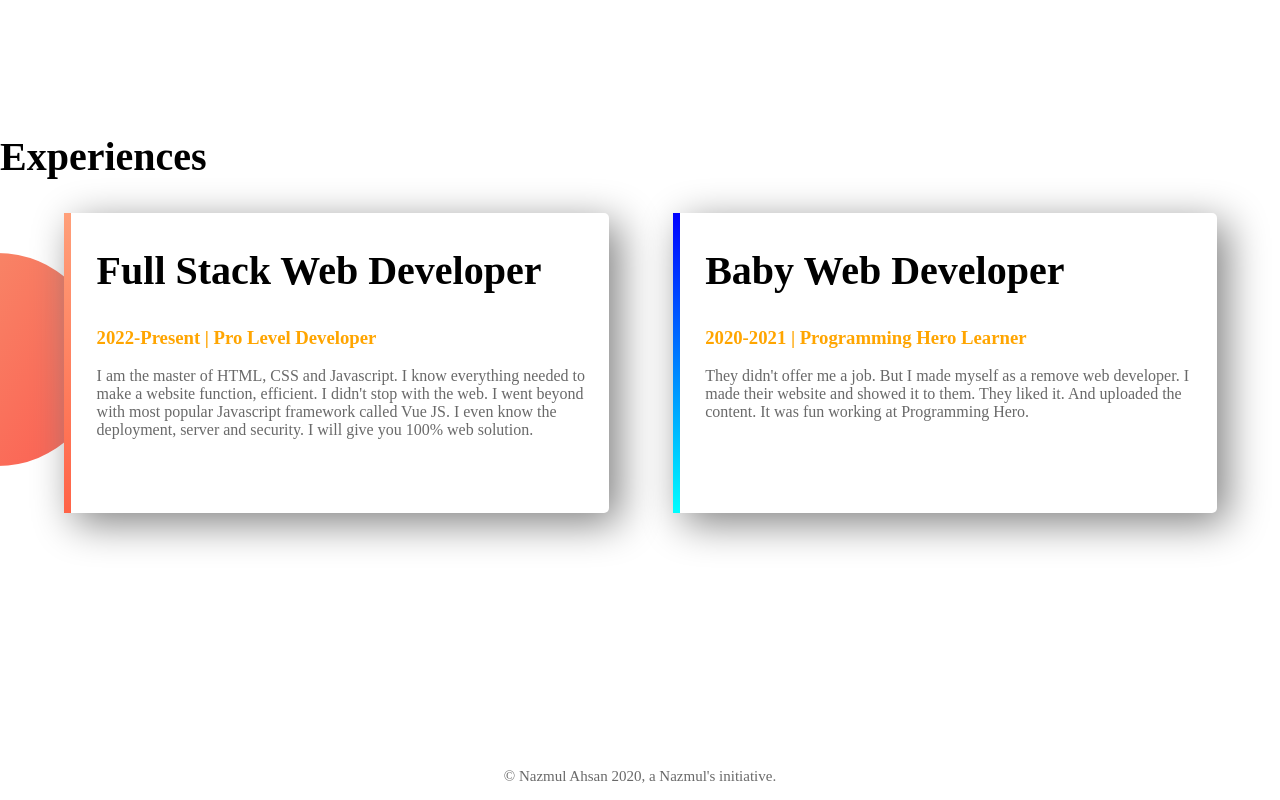
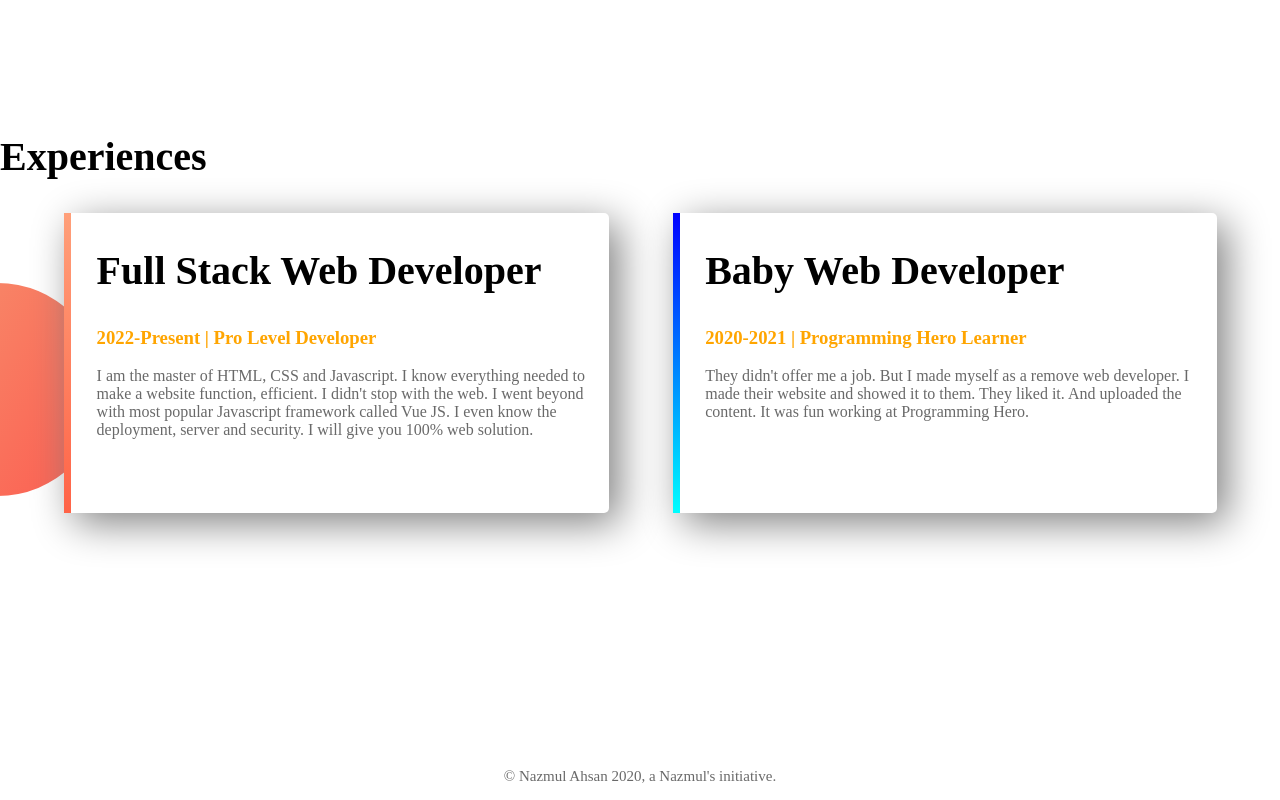
Before and after one commit to Nazmul017/web-portfolio, a plain HTML site: page Index.html in a window 1280 px wide. Shown: the part 1140-1940 px from the top of the page. Drawn offline with Linux system fonts and the light colour scheme.

Commit message:
finished my website

```diff
--- a/Index.html
+++ b/Index.html
@@ -65,7 +65,7 @@ section{
     background-image: url("image/exp-bg.png");
     background-repeat: no-repeat;
     background-position: left;
-    background-position: 0px 120px;
+    background-position: 0px 150px;
 }
 #full-stack{
     border-left: 7px solid;
```
